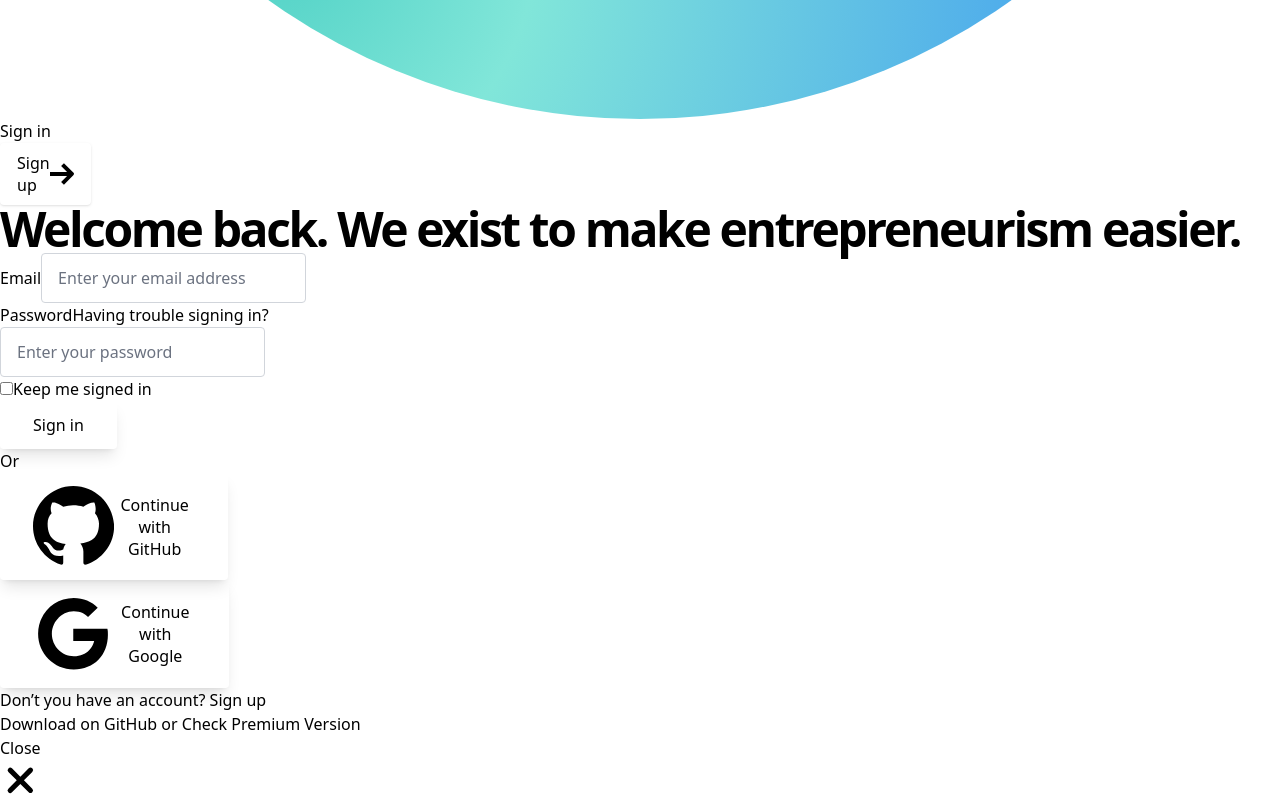
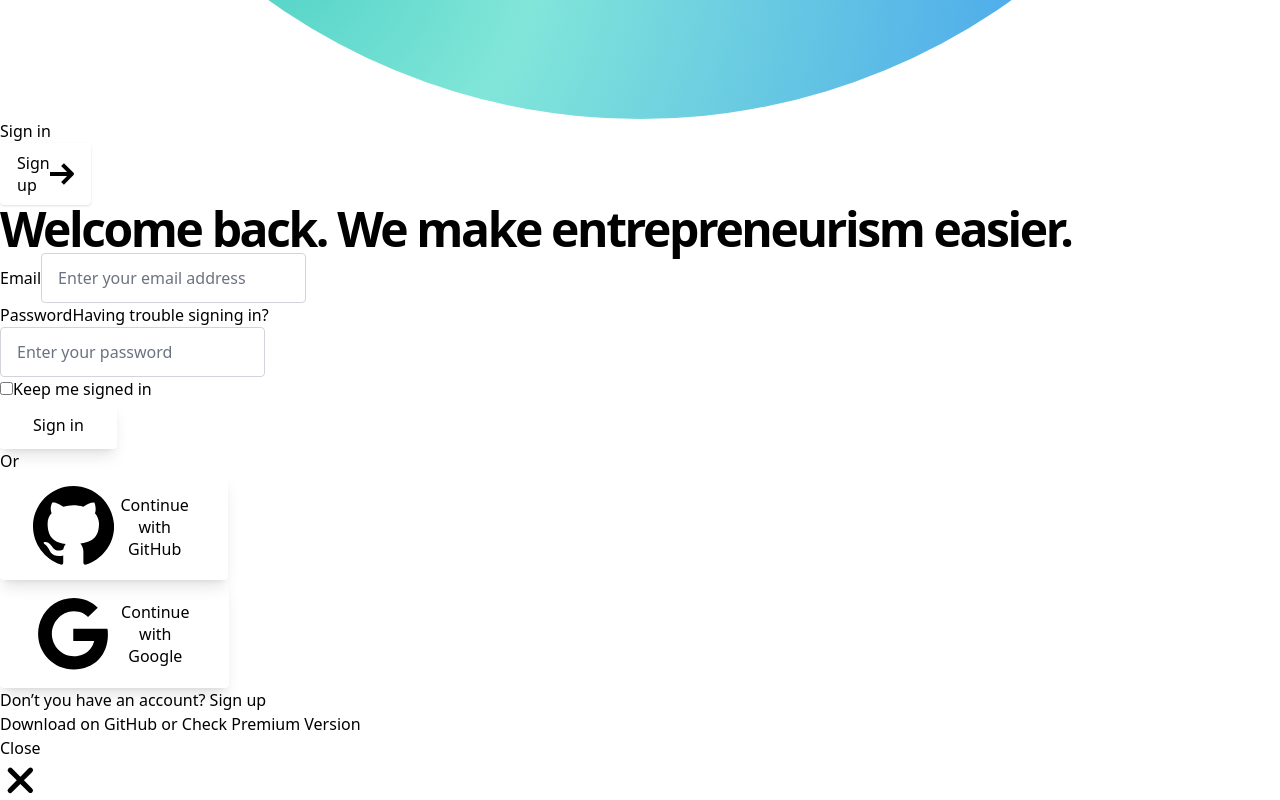
Before and after one commit to marshmary/gitforteam, a React (Vite) app: page /signin in a window 1280 px wide. Shown: the part 1161-1961 px from the top of the page. Built offline with nearby package versions, Linux system fonts and the light colour scheme.

Commit message:
feature login

```diff
--- a/src/pages/SignIn.jsx
+++ b/src/pages/SignIn.jsx
@@ -20,7 +20,7 @@ function SignIn() {
 
               {/* Page header */}
               <div className="max-w-3xl mx-auto text-center pb-12 md:pb-20">
-                <h1 className="h1">Welcome back. We exist to make entrepreneurism easier.</h1>
+                <h1 className="h1">Welcome back. We make entrepreneurism easier.</h1>
               </div>
 
               {/* Form */}
```
